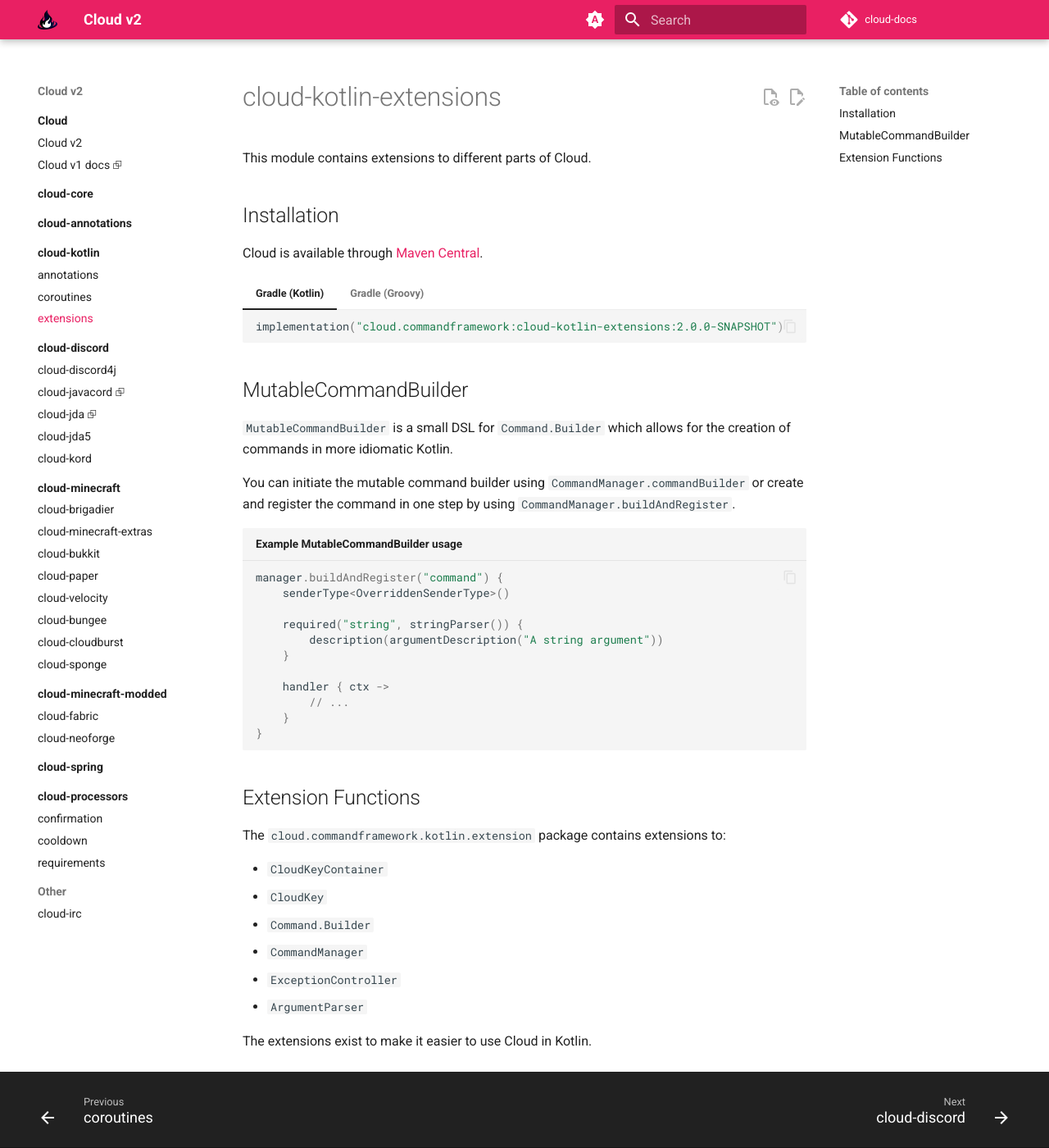
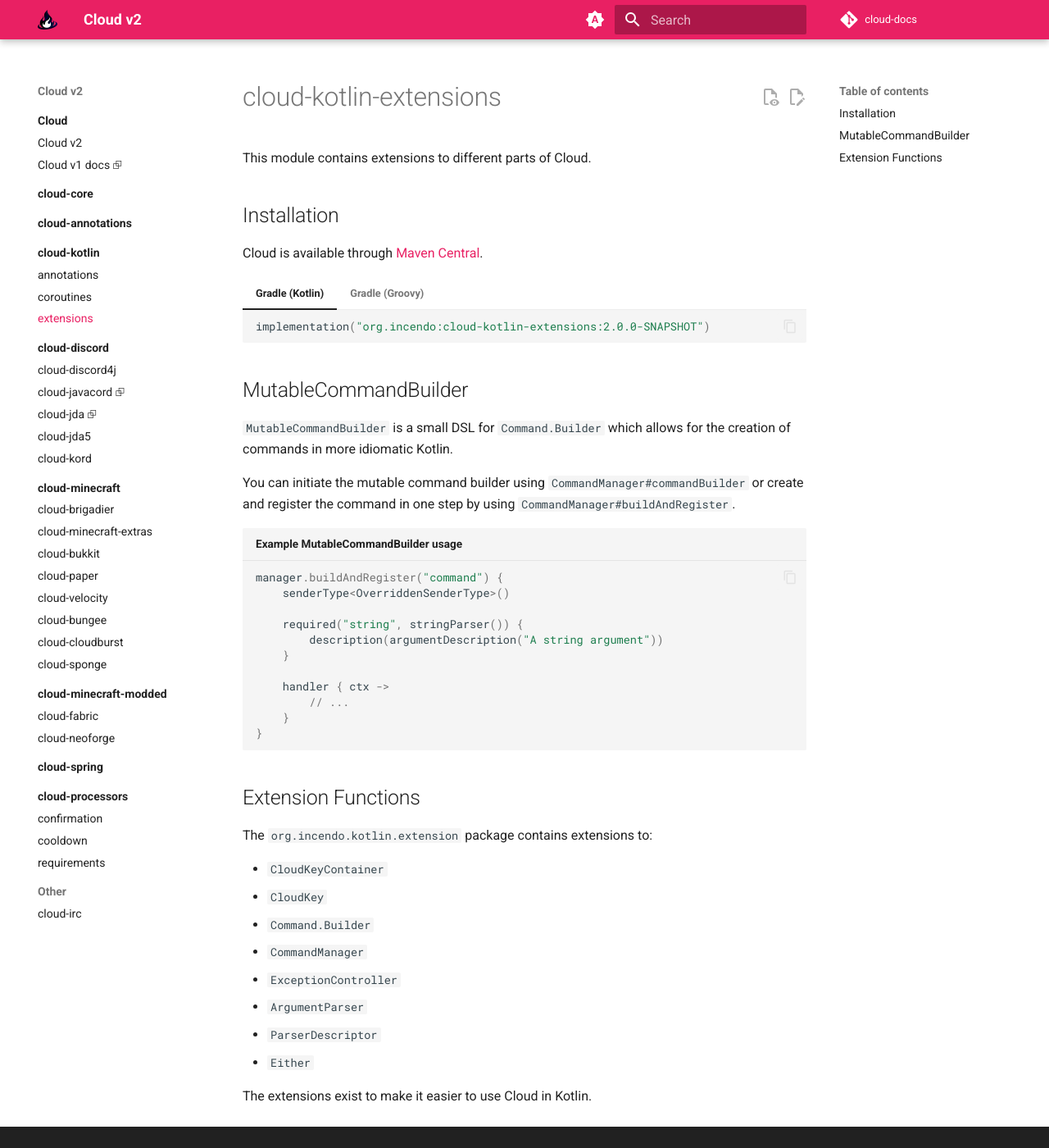
Before and after one commit to Incendo/cloud-docs, an MkDocs documentation site: the page built from docs/kotlin/extensions.md, in a window 1280 px wide and 1400 px high. Shown: the whole window at 82% size. Built offline with MkDocs 1.6.1 and Material for MkDocs 9.7.7, drawn with Linux system fonts in a browser that asks for light colours; comment, search, counter and statistics services are not loaded.

````diff
--- a/docs/kotlin/extensions.md
+++ b/docs/kotlin/extensions.md
@@ -4,19 +4,19 @@ This module contains extensions to different parts of Cloud.
 
 ## Installation
 
-Cloud is available through [Maven Central](https://central.sonatype.com/artifact/cloud.commandframework/cloud-kotlin-extensions).
+Cloud is available through [Maven Central](https://central.sonatype.com/artifact/org.incendo/cloud-kotlin-extensions).
 
 <!-- prettier-ignore -->
 === "Gradle (Kotlin)"
 
     ```kotlin
-    implementation("cloud.commandframework:cloud-kotlin-extensions:2.0.0-SNAPSHOT")
+    implementation("org.incendo:cloud-kotlin-extensions:2.0.0-SNAPSHOT")
     ```
 
 === "Gradle (Groovy)"
 
     ```groovy
-    implementation 'cloud.commandframework:cloud-kotlin-extensions:2.0.0-SNAPSHOT'
+    implementation 'org.incendo:cloud-kotlin-extensions:2.0.0-SNAPSHOT'
     ```
 
 ## MutableCommandBuilder
@@ -24,8 +24,8 @@ Cloud is available through [Maven Central](https://central.sonatype.com/artifact
 `MutableCommandBuilder` is a small DSL for `Command.Builder` which allows for the creation of commands
 in more idiomatic Kotlin.
 
-You can initiate the mutable command builder using `CommandManager.commandBuilder` or
-create and register the command in one step by using `CommandManager.buildAndRegister`.
+You can initiate the mutable command builder using `CommandManager#commandBuilder` or
+create and register the command in one step by using `CommandManager#buildAndRegister`.
 
 ```kotlin title="Example MutableCommandBuilder usage"
 manager.buildAndRegister("command") {
@@ -43,7 +43,7 @@ manager.buildAndRegister("command") {
 
 ## Extension Functions
 
-The `cloud.commandframework.kotlin.extension` package contains extensions to:
+The `org.incendo.kotlin.extension` package contains extensions to:
 
 - `CloudKeyContainer`
 - `CloudKey`
@@ -51,5 +51,7 @@ The `cloud.commandframework.kotlin.extension` package contains extensions to:
 - `CommandManager`
 - `ExceptionController`
 - `ArgumentParser`
+- `ParserDescriptor`
+- `Either`
 
 The extensions exist to make it easier to use Cloud in Kotlin.
````
Also changed, not shown: docs/annotations/index.md (+7 -7 lines), docs/core/index.md (+23 -23 lines), docs/kotlin/annotations.md (+3 -3 lines), docs/kotlin/coroutines.md (+6 -6 lines).
